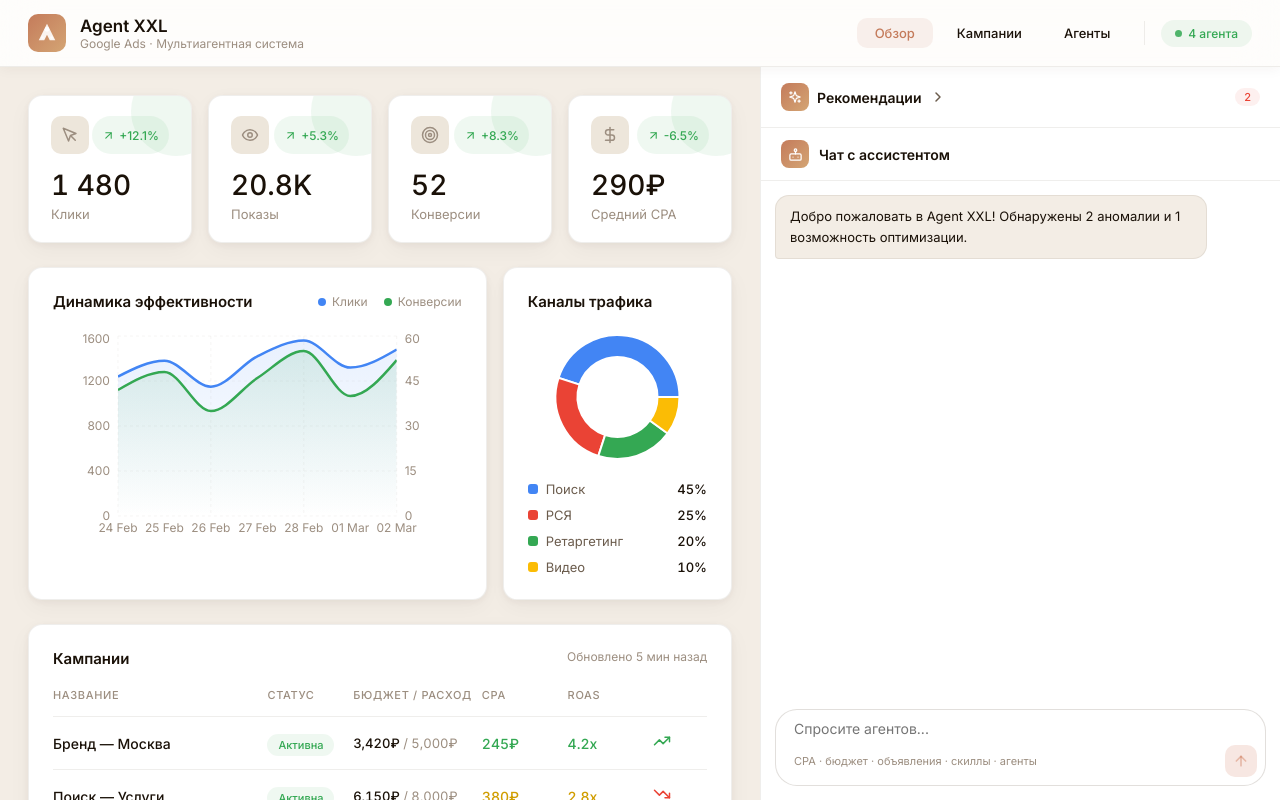
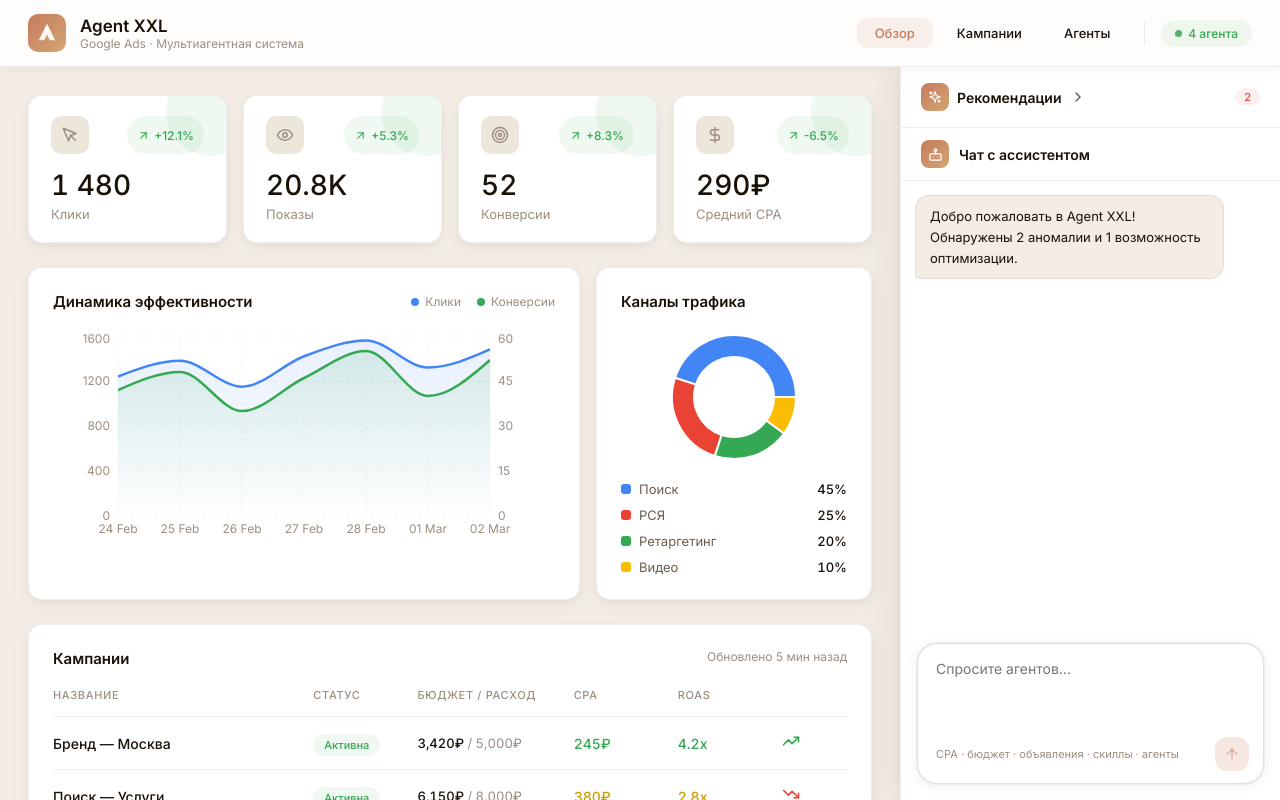
Before and after one commit to AndreyVomKeg/agent-xxl-dashboard, a React (Vite) app: page / in a window 1280 px wide. Built offline with nearby package versions, Linux system fonts and the light colour scheme; the HTML template or start-up script is replaced by a standard one.

Commit message:
feat: enlarge chat textarea, add depth/shadow to right panel

```diff
--- a/src/components/RightPanel.jsx
+++ b/src/components/RightPanel.jsx
@@ -48,8 +48,10 @@ export default function RightPanel() {
 
   return (
     <div style={{
-      width: 520, borderLeft: "1px solid " + C.bd,
+      width: 380, borderLeft: "1px solid " + C.bd,
       display: "flex", flexDirection: "column", background: C.sf,
+      boxShadow: "-8px 0 32px rgba(60,40,20,0.08), -2px 0 8px rgba(60,40,20,0.04)",
+      zIndex: 10, position: "relative",
     }}>
       {/* Alerts */}
       <div style={{ padding: "16px 20px", borderBottom: "1px solid " + C.bd }}>
@@ -146,28 +148,31 @@ export default function RightPanel() {
         </div>
 
         {/* Input */}
-        <div style={{ padding: "10px 14px 14px" }}>
+        <div style={{ padding: "12px 16px 16px" }}>
           <div style={{
-            border: "1px solid " + C.bs, borderRadius: 22,
+            border: "1px solid " + C.bs, borderRadius: 20,
             background: C.sf, overflow: "hidden",
+            boxShadow: "0 2px 12px rgba(60,40,20,0.08), 0 0 0 1px rgba(60,40,20,0.04)",
           }}>
-            <div style={{ display: "flex", alignItems: "center", padding: "10px 8px 6px 18px" }}>
-              <input value={input} onChange={e => setInput(e.target.value)}
-                onKeyDown={e => e.key === "Enter" && send()}
+            <div style={{ padding: "14px 14px 8px 18px" }}>
+              <textarea value={input} onChange={e => setInput(e.target.value)}
+                onKeyDown={e => { if (e.key === "Enter" && !e.shiftKey) { e.preventDefault(); send(); } }}
                 placeholder="Спросите агентов..."
+                rows={3}
                 style={{
-                  flex: 1, border: "none", background: "transparent",
+                  width: "100%", border: "none", background: "transparent", resize: "none",
                   color: C.tx, fontSize: 14, outline: "none", fontFamily: "inherit",
+                  lineHeight: 1.5, minHeight: 60,
                 }}
               />
             </div>
             <div style={{
               display: "flex", alignItems: "center", justifyContent: "space-between",
-              padding: "2px 8px 8px 18px",
+              padding: "4px 14px 12px 18px",
             }}>
               <span style={{ fontSize: 11, color: C.tt }}>CPA · бюджет · объявления · скиллы · агенты</span>
               <button onClick={send} style={{
-                width: 32, height: 32, borderRadius: 10, border: "none",
+                width: 34, height: 34, borderRadius: 12, border: "none",
                 background: input.trim() ? "#c7623e" : "rgba(199,98,62,0.15)",
                 display: "flex", alignItems: "center", justifyContent: "center",
                 cursor: input.trim() ? "pointer" : "default",
```
